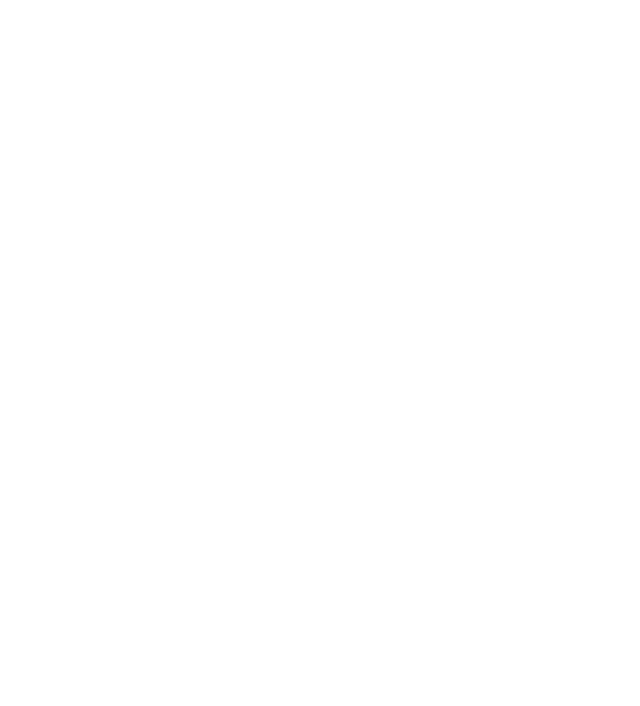
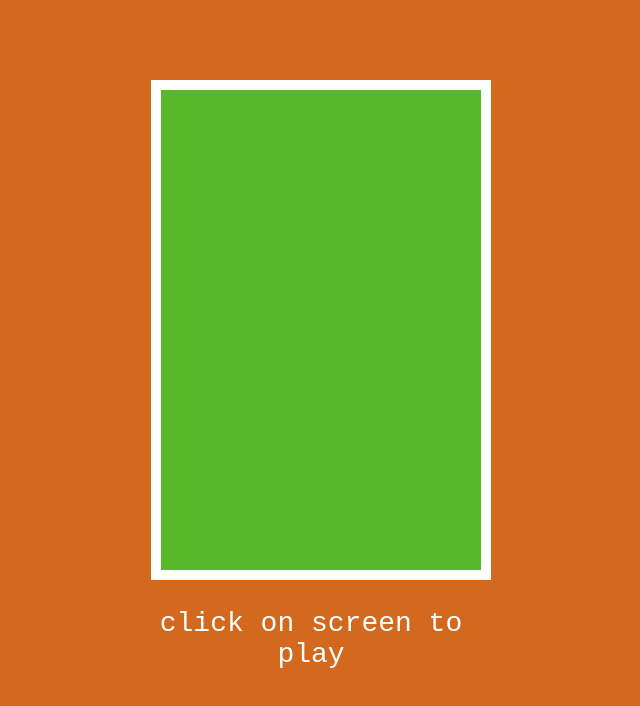
Before and after one commit to cesarperes84/pong-js, a plain HTML site: page index.html in a window 1280 px wide. Shown: the whole page, without its empty margins (329-969 px from the left). Drawn offline with Linux system fonts and the light colour scheme.

Commit message:
refact: atualizar app com nova configuração

```diff
--- a/index.html
+++ b/index.html
@@ -1,7 +1,10 @@
 <html>
     <head><title>PONG</title></head>
-    <body>
-        <canvas id="canvas" width="800" height="500"></canvas>
-        <script src="./pong.js"></script>
+    <body style="background-color:chocolate">
+        <div style="margin: 80px auto 0 auto; width: 320px;">
+            <canvas id="canvas" width="320" height="480" style="max-width: 100%; max-height: calc(100vh - 30px); cursor: default; border: 10px solid #FFF; background-color: 57B92A;"></canvas>
+            <script src="./app.js"></script>
+            <p style="text-align: center; color: #FFF; font-size: 28px; font-family: monospace; ">click on screen to play</p>
+        </div>
     </body>
 </html>
```
